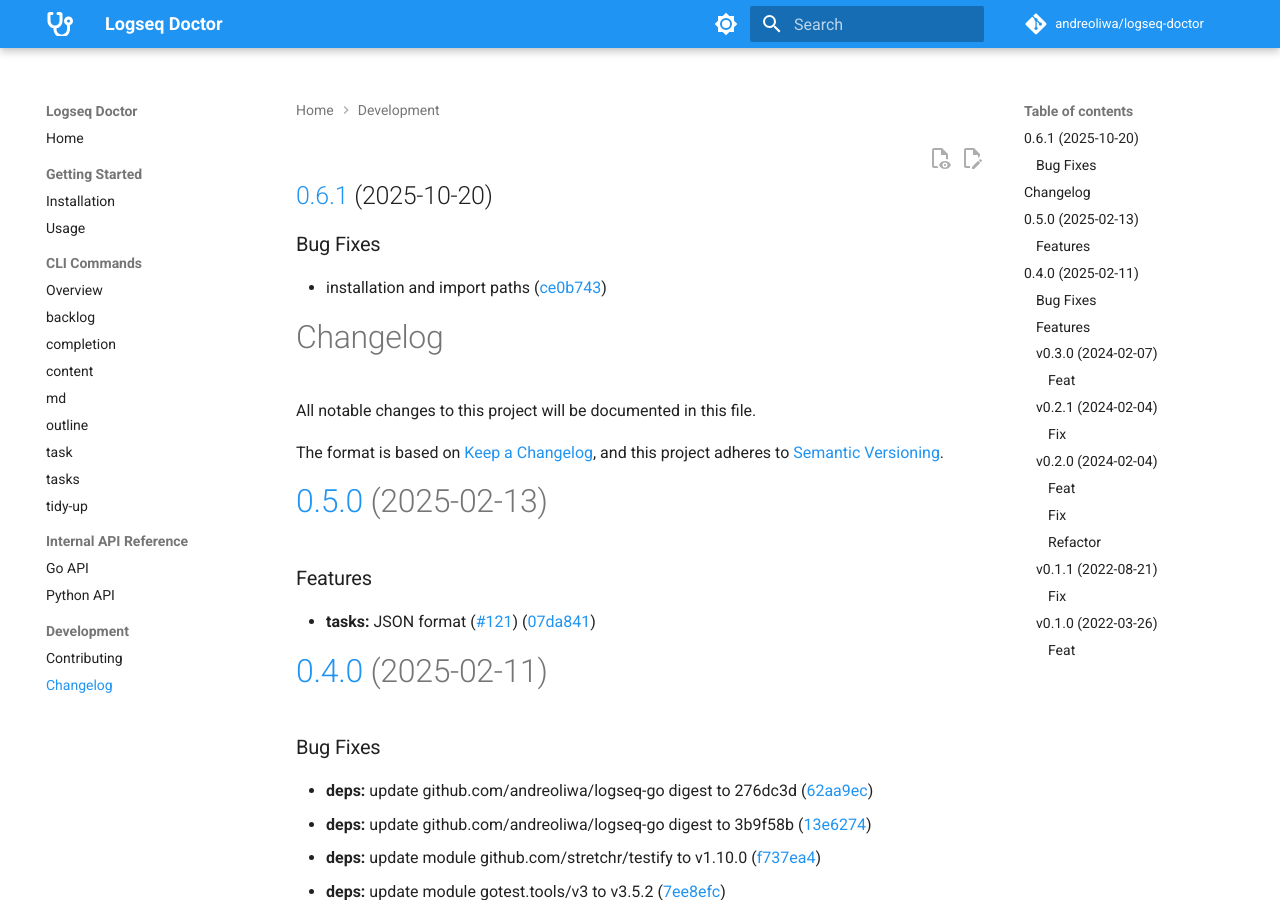
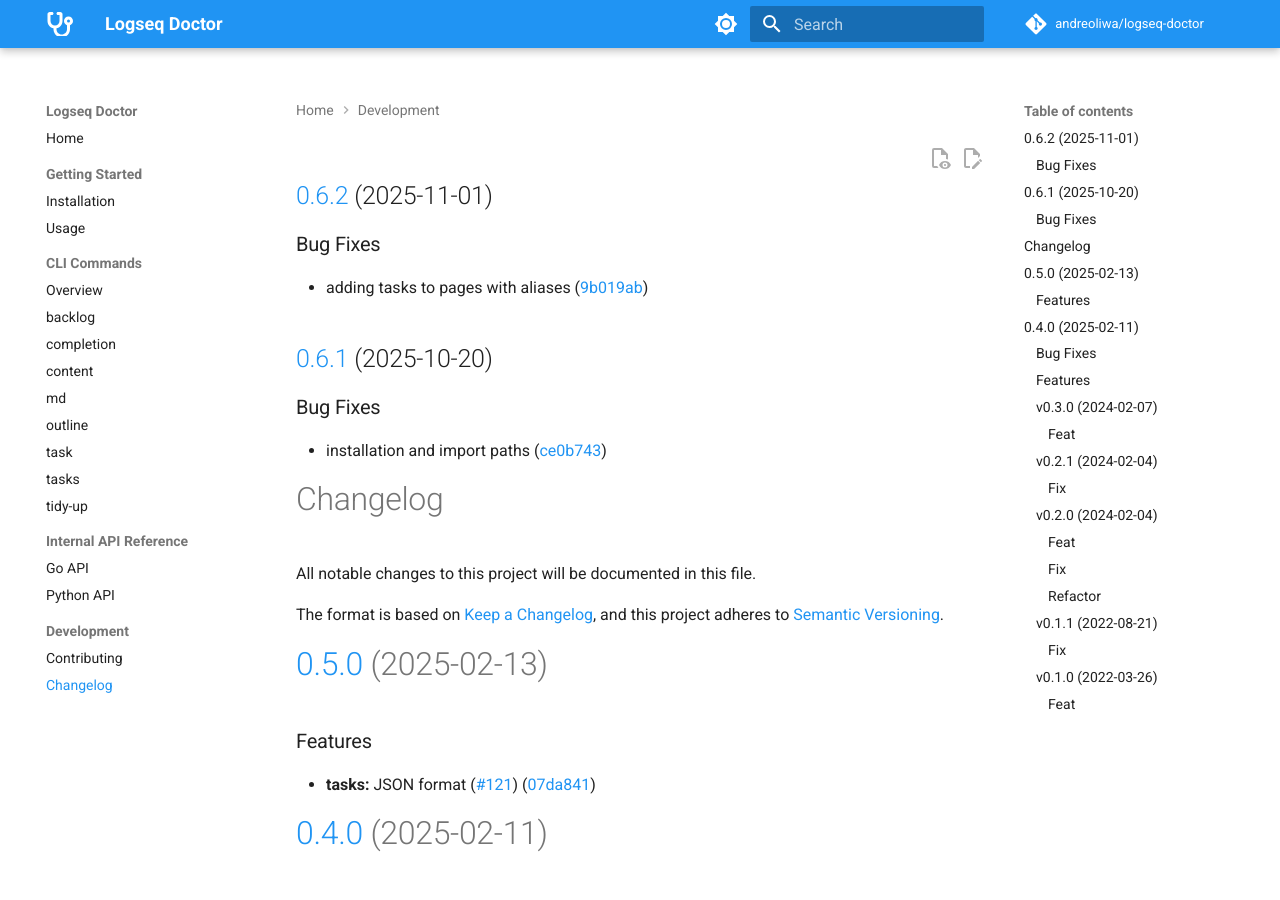
Before and after one commit to andreoliwa/logseq-doctor, an MkDocs documentation site: the page built from docs/changelog.md, in a window 1280 px wide and 900 px high. Built offline with MkDocs 1.6.1 and Material for MkDocs 9.7.7, drawn with Linux system fonts in a browser that asks for light colours; comment, search, counter and statistics services are not loaded.

Commit message:
chore(release): 0.6.2 [skip ci]
## [0.6.2](https://github.com/andreoliwa/logseq-doctor/compare/v0.6.1...v0.6.2) (2025-11-01)

### Bug Fixes

* adding tasks to pages with aliases ([9b019ab](https://github.com/andreoliwa/logseq-doctor/commit/9b019abbb26c7ea38aeb067bd2a29cf90e7e3b23))

```diff
--- a/docs/changelog.md
+++ b/docs/changelog.md
@@ -1,3 +1,10 @@
+## [0.6.2](https://github.com/andreoliwa/logseq-doctor/compare/v0.6.1...v0.6.2) (2025-11-01)
+
+
+### Bug Fixes
+
+* adding tasks to pages with aliases ([9b019ab](https://github.com/andreoliwa/logseq-doctor/commit/9b019abbb26c7ea38aeb067bd2a29cf90e7e3b23))
+
 ## [0.6.1](https://github.com/andreoliwa/logseq-doctor/compare/v0.6.0...v0.6.1) (2025-10-20)
 
 ### Bug Fixes
```
